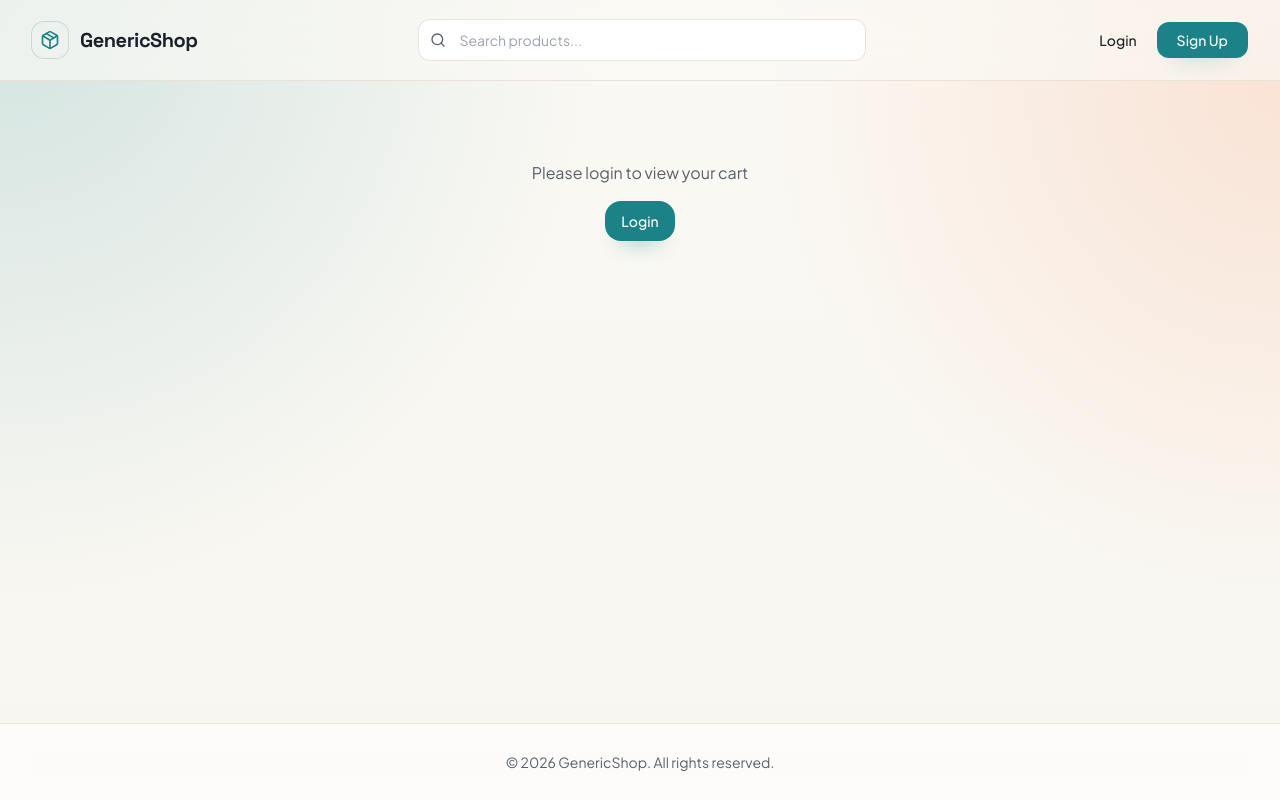
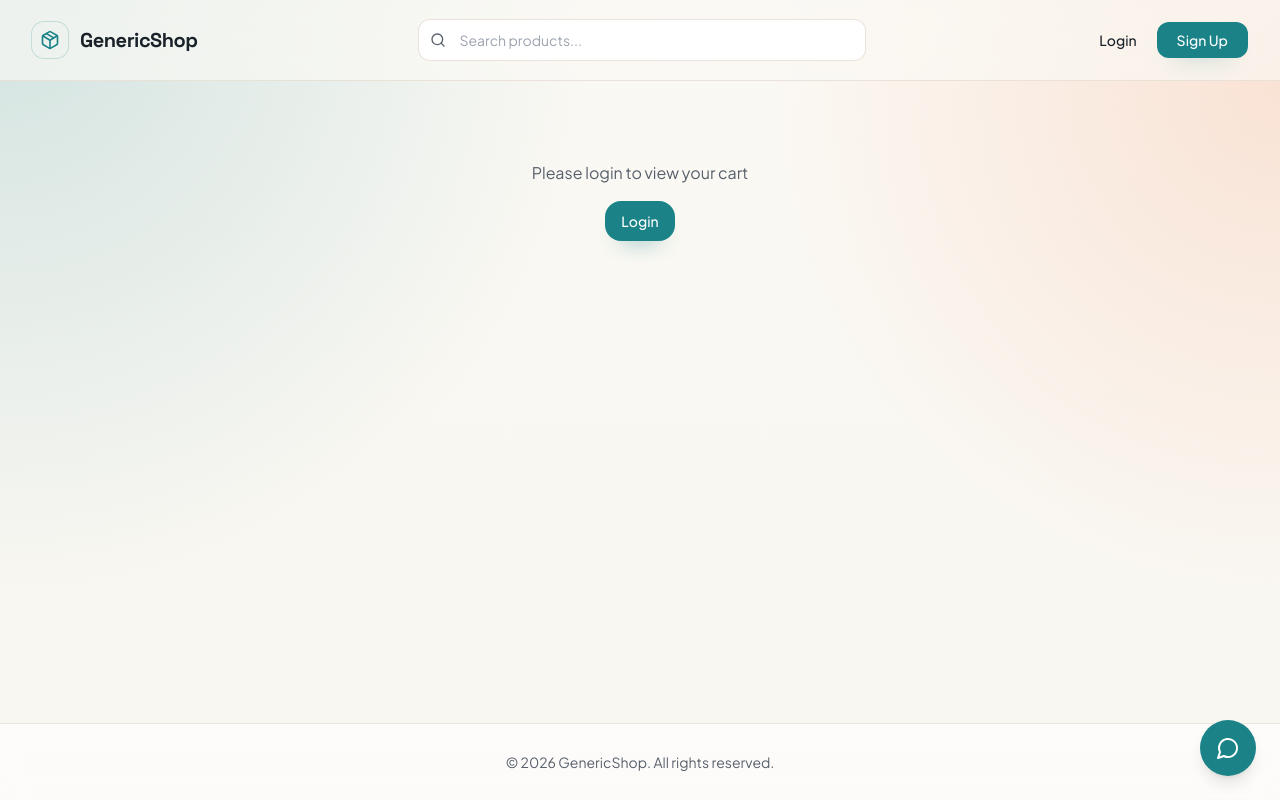
Before and after one commit to soumita654/Generic-Shop, a React (Vite) app: page /cart in a window 1280 px wide. Built offline with nearby package versions, Linux system fonts and the light colour scheme; the HTML template or start-up script is replaced by a standard one.

Commit message:
Integrate AI chat widget
Co-authored-by: soumita654 <146662360+soumita654@users.noreply.github.com>

```diff
--- a/src/components/layout/Layout.tsx
+++ b/src/components/layout/Layout.tsx
@@ -1,5 +1,6 @@
 import { ReactNode } from "react";
 import { Header } from "./Header";
+import { AIChatWidget } from "@/components/chat/AIChatWidget";
 
 export function Layout({ children }: { children: ReactNode }) {
   return (
@@ -9,6 +10,7 @@ export function Layout({ children }: { children: ReactNode }) {
       <footer className="mt-12 border-t border-border/70 bg-card/60 py-7 text-center text-sm text-muted-foreground backdrop-blur-md">
         © 2026 GenericShop. All rights reserved.
       </footer>
+      <AIChatWidget />
     </div>
   );
 }
```
